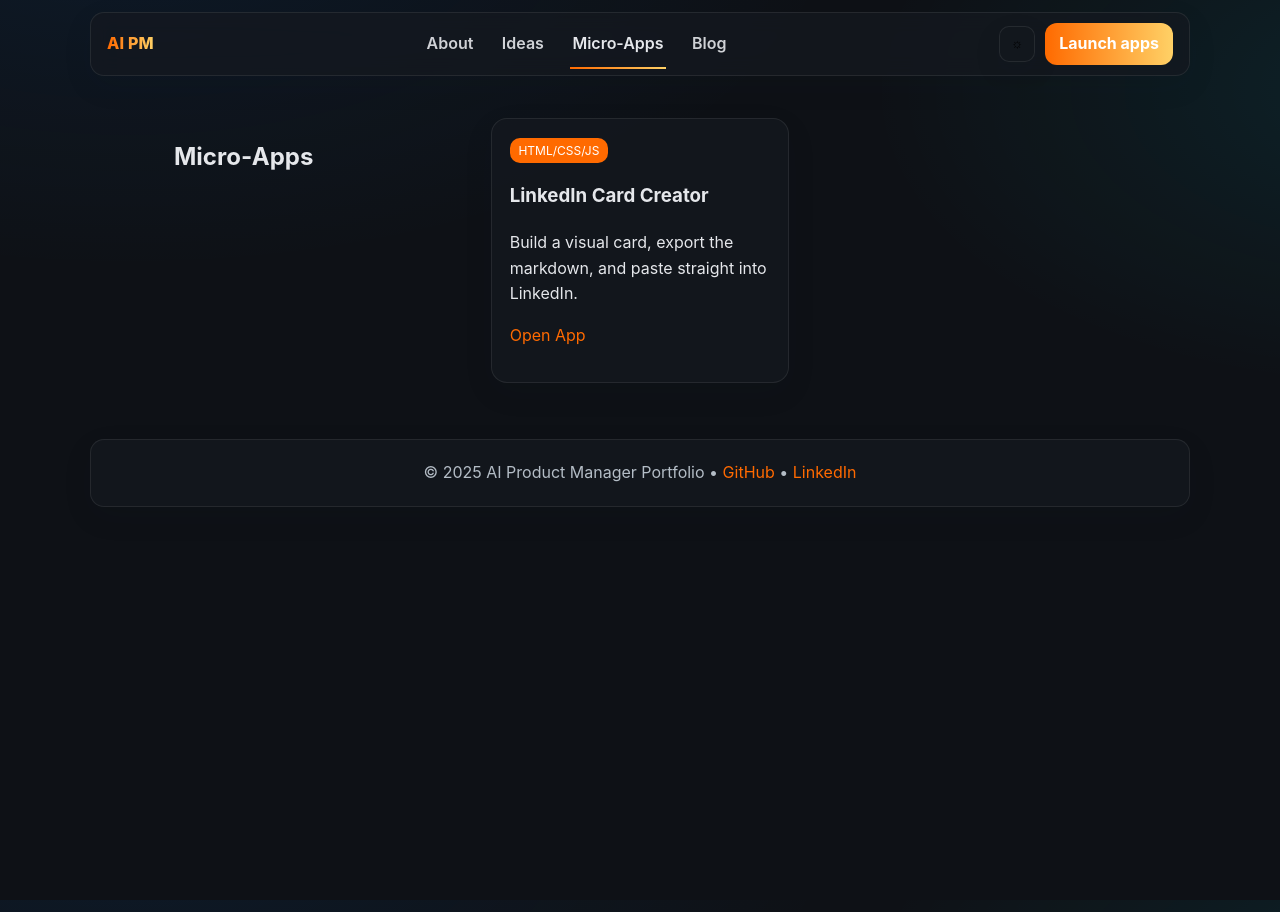
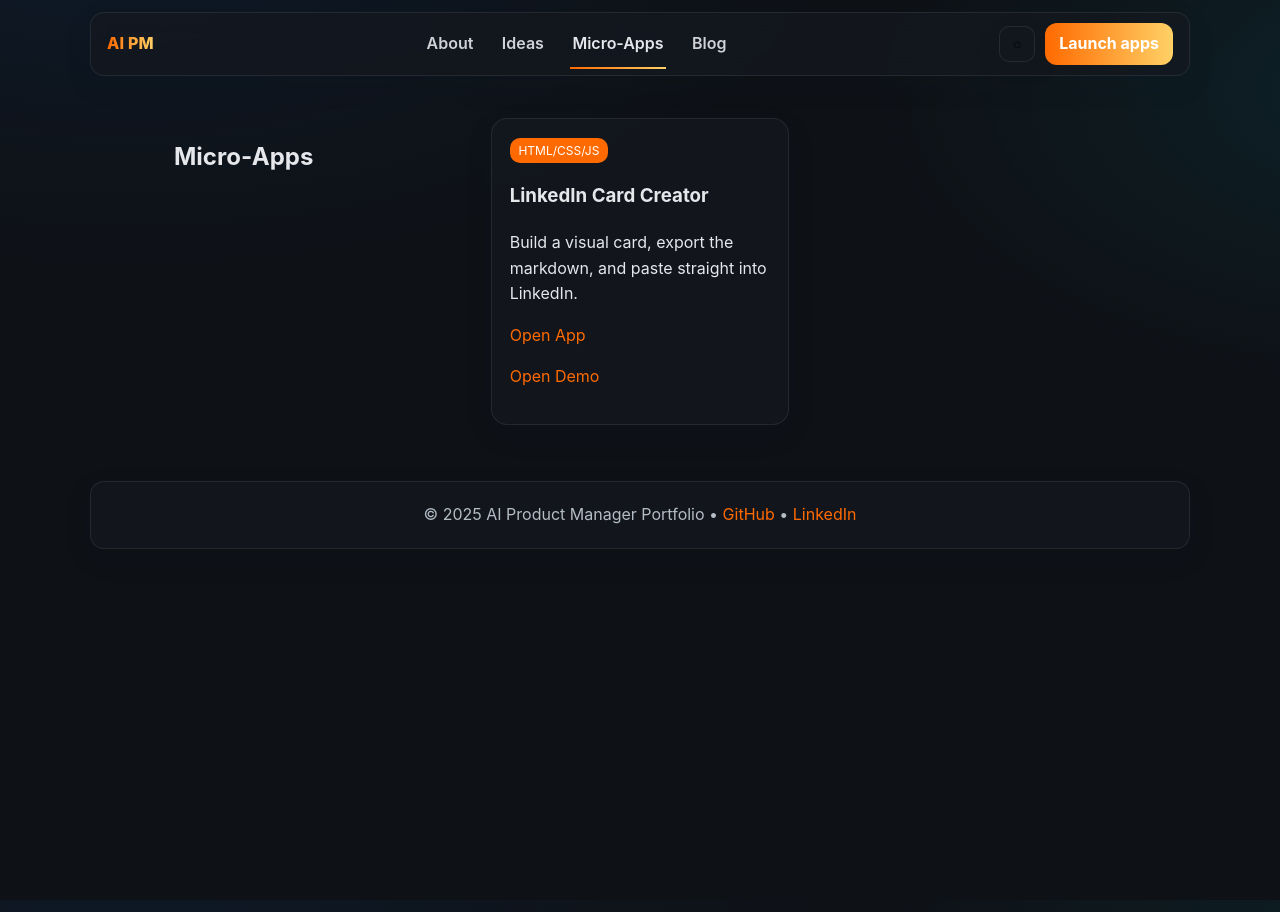
Before and after one commit to SatyaDileep/SatyaDileep.github.io, a Jekyll site: the page built from micro-apps.md, in a window 1280 px wide. Built offline with Jekyll 4.4.1, drawn with Linux system fonts in a browser that asks for light colours.

Commit message:
Update micro-apps.md

```diff
--- a/micro-apps.md
+++ b/micro-apps.md
@@ -12,5 +12,6 @@ permalink: /micro-apps/
     <h3>LinkedIn Card Creator</h3>
     <p>Build a visual card, export the markdown, and paste straight into LinkedIn.</p>
     <p><a href="{{ '/apps/linkedin-card.html' | relative_url }}" target="_blank">Open App</a></p>
+    <p><a href="{{ 'https://gemini.google.com/share/339c156794f9' }}" target="_blank">Open Demo</a></p>
   </div>
 </section>
```
